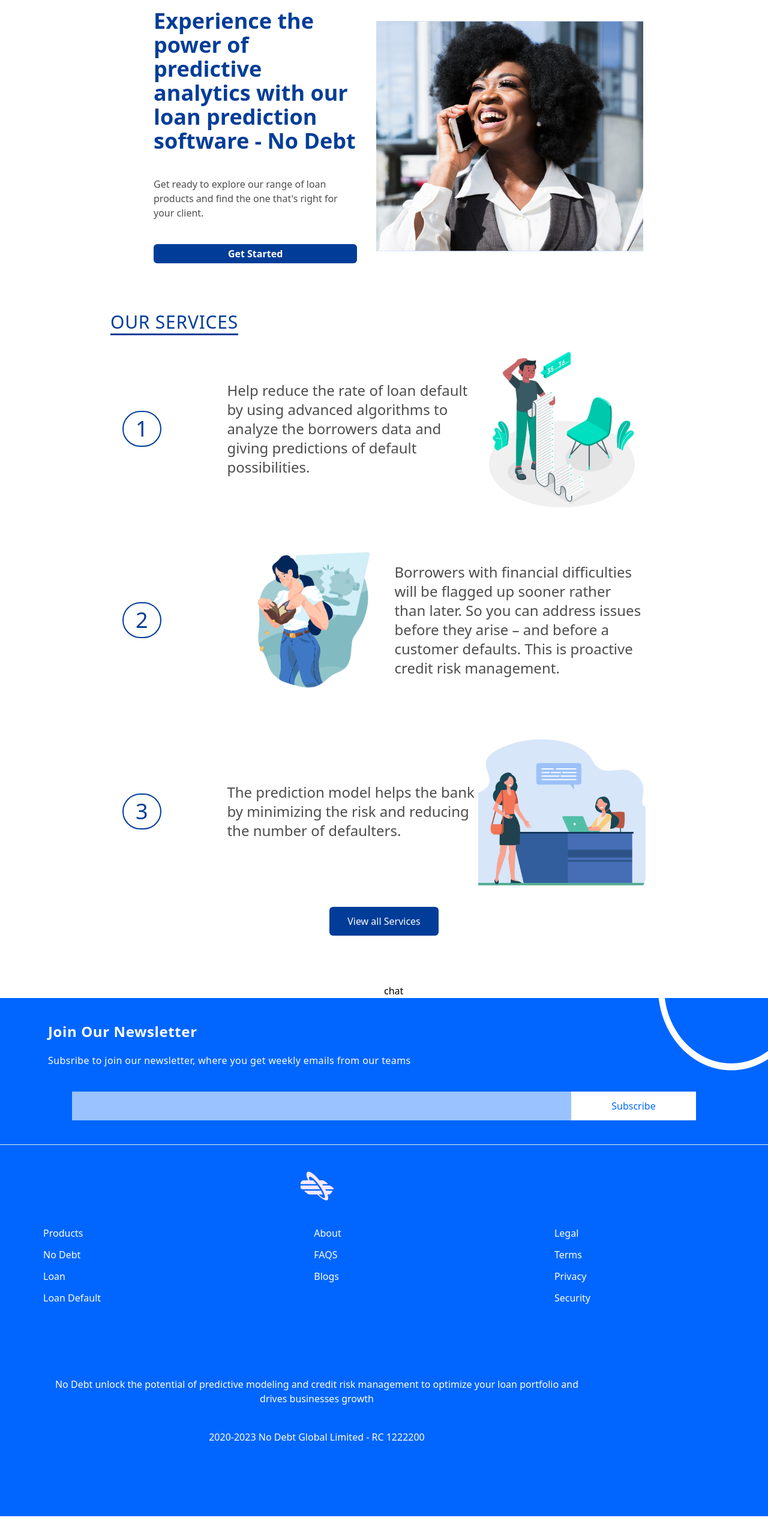
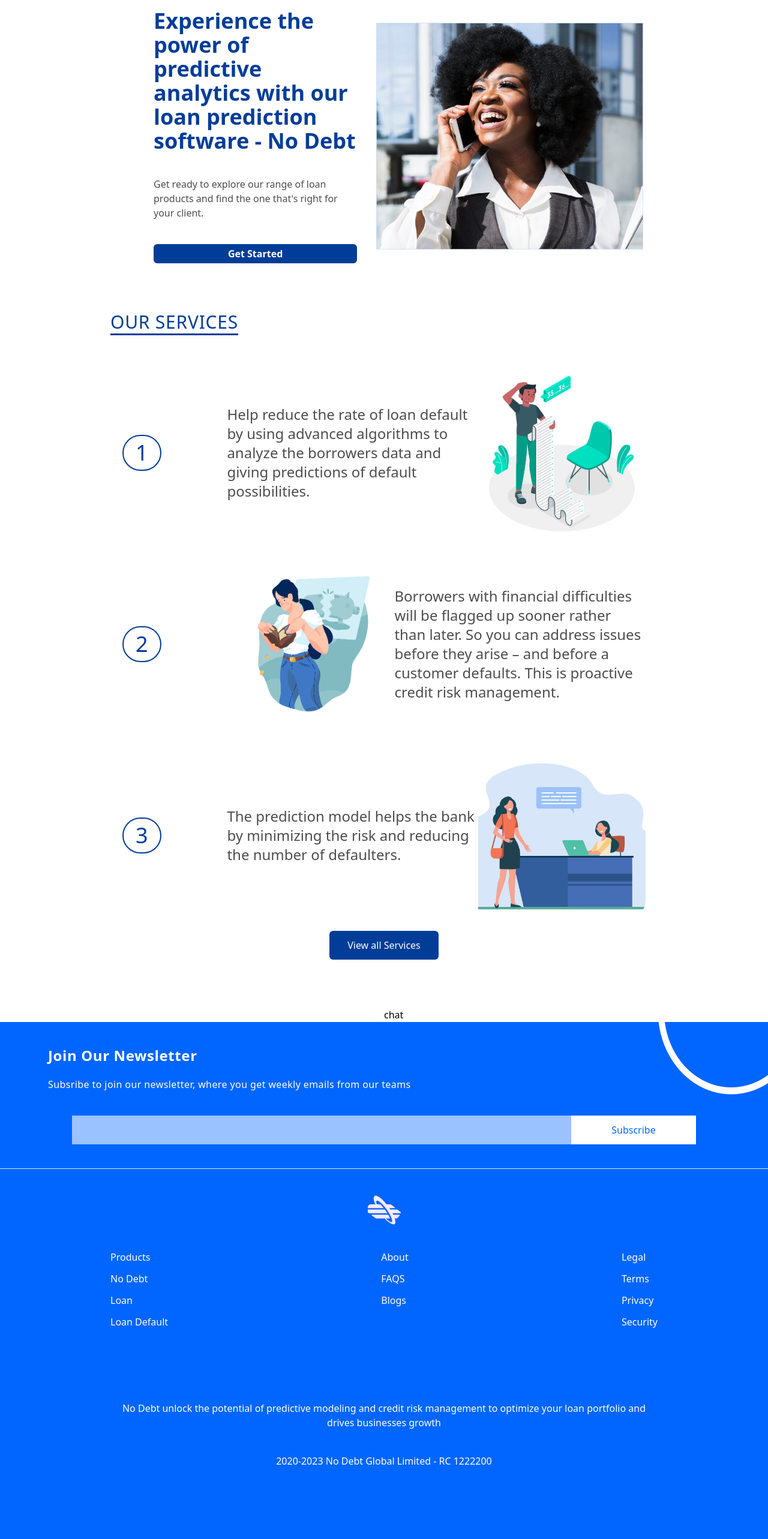
Before and after one commit to tinabals/hifi, a React (Vite) app: page /home in a window 1280 px wide. Shown: the part 124-2690 px from the top of the page at 60% size. Before the commit the page ends 2652 px from the top, so only its background shows below. Built offline with nearby package versions, Linux system fonts and the light colour scheme.

Commit message:
code-cleanup

```diff
--- a/src/components/Footer.jsx
+++ b/src/components/Footer.jsx
@@ -30,7 +30,7 @@ const Footer = () => {
       <hr />
       <section
         id='links'
-        className=' relative flex p-10  bg-veryLightBlue text-white  md:flex-row'
+        className=' relative flex p-10 justify-center bg-veryLightBlue text-white  md:flex-row'
       >
         <div className='container flex-col md:flex-row'>
           <div id='img' className='flex justify-center items-center'>
--- a/src/components/Hero.jsx
+++ b/src/components/Hero.jsx
@@ -3,7 +3,7 @@ import heroImage from '../assets/img/hero.png';
 const Hero = () => {
   return (
     <section className='container mx-auto px-auto mb-20'>
-      <div className='flex  flex-col-reverse items-center justify-between  container md:m-10 md:flex-row'>
+      <div className='flex flex-col-reverse items-center justify-between  container md:m-10 md:flex-row'>
         <div className='space-y-10 md:w-2/5 lg:w-2/5'>
           <p className='text-2xl text-lightBlue font-bold text-center md:text-left md:text-4xl'>
             Experience the power of predictive analytics with our loan
@@ -17,7 +17,7 @@ const Hero = () => {
             Get Started
           </button>
         </div>
-        <div className='md:w-3/5 lg:w-3/5 flex container w-full h-96'>
+        <div className='md:w-3/5 lg:w-3/5 flex container'>
           <img
             src={heroImage}
             alt='hero-image'
--- a/src/components/OurServices.jsx
+++ b/src/components/OurServices.jsx
@@ -6,7 +6,7 @@ const Services = () => {
   return (
     <section className='container mt-20 mx-auto px-auto'>
       <div className='flex flex-col'>
-        <h2 className='text-3xl tracking-wide font-medium text-lightBlue underline underline-offset-8 uppercase'>
+        <h2 className='text-3xl tracking-wide text-center pb-10 md:pt-0 md:text-left font-medium text-lightBlue underline underline-offset-8 uppercase'>
           Our Services
         </h2>
         <div className='flex flex-col md:flex-row'>
```
